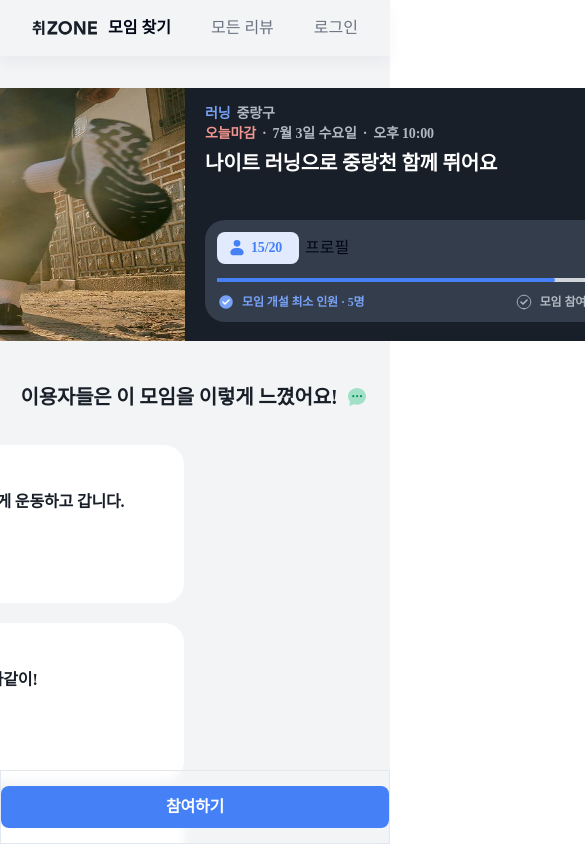
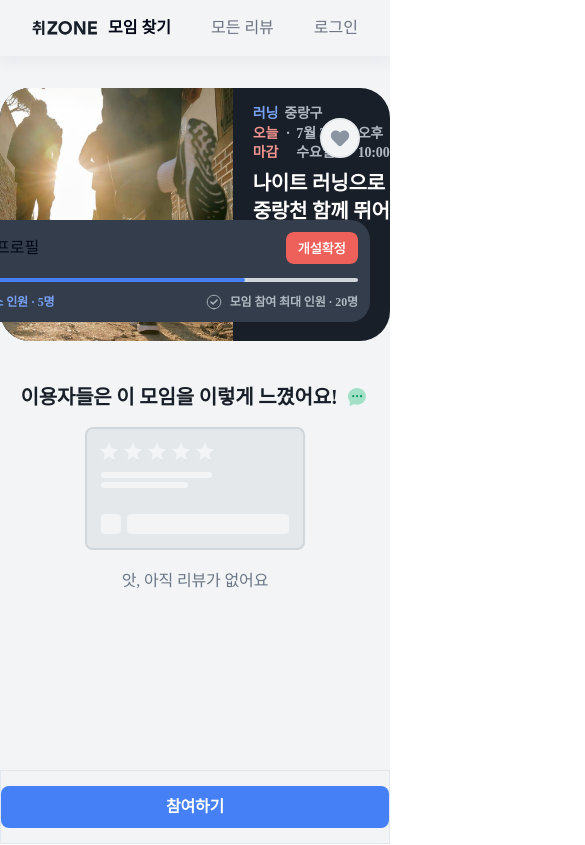
Before and after one commit to codeit-team2/FE, a Next.js app: page /detail in a window 390 px wide. Shown: the top 845 px of the page, 585 px wide, since content can reach past the window. Built offline with nearby package versions, Linux system fonts and the light colour scheme; a web font is replaced by a local one.

Commit message:
chore : 코드 리팩토링 및 반응형

```diff
--- a/src/components/Detail/TitleCard/index.tsx
+++ b/src/components/Detail/TitleCard/index.tsx
@@ -1,16 +1,19 @@
 import Bookmark from '@/components/common/Bookmark';
 import Image from 'next/image';
 import React from 'react';
+import InfoBadge from '../InfoBadge';
 
 export default function TitleCard({ data }: any) {
-  const progressPercentage = (data.member / 20) * 100;
-  const minReached = data.member >= 5;
-  const maxReached = data.member >= 20;
-
   return (
-    <div className="relative flex h-253 w-[1010px] gap-20 rounded-lg bg-neutral-900">
+    <>
+      <div className="relative flex h-253 w-full min-w-336 max-w-[1010px] gap-20 rounded-lg bg-neutral-900">
         <div className="relative h-253 w-495">
-        <Image src={data.imageUrl} alt={data.title} fill className="rounded-bl-lg rounded-tl-lg" />
+          <Image
+            src={data.imageUrl}
+            alt={data.title}
+            fill
+            className="rounded-bl-lg rounded-tl-lg"
+          />
         </div>
         <div className="relative">
           <div className="mt-16 flex flex-col gap-6 text-body-2Sb text-neutral-300">
@@ -27,59 +30,11 @@ export default function TitleCard({ data }: any) {
             <div className="text-heading-2Sb text-white">{data.title}</div>
           </div>
         </div>
-      <div className="absolute bottom-19 right-20 flex h-102 w-475 flex-col rounded-md bg-neutral-700 p-12">
-        <div className="flex items-center justify-between">
-          <div className="flex items-center justify-center gap-6">
-            <div className="flex h-32 w-82 items-center gap-2 rounded-sm bg-primary-50 px-8 py-4">
-              <div className="relative h-24 w-24">
-                <Image src={'/icons/person.svg'} alt="ic-person" fill />
-              </div>
-              <div className="text-body-2Sb text-primary-300">{data.member}/20</div>
-            </div>
-            <div>프로필</div>
-          </div>
-          {data.confirmed && (
-            <div className="relative h-32 w-72">
-              <Image src={'/icons/개설확정뱃지.svg'} alt="개설확정뱃지" fill />
-            </div>
-          )}
-        </div>
-        <div>
-          <div className="relative mb-11 mt-14 h-4 w-451 rounded-full bg-neutral-200">
-            <div
-              className="absolute h-4 rounded-full bg-primary-300"
-              style={{ width: `${progressPercentage}%` }}
-            />
-          </div>
-        </div>
-        <div className="flex items-center justify-between text-body-3Sb text-neutral-300">
-          <div
-            className={`flex items-center justify-center gap-7 ${minReached ? 'text-primary-200' : ''}`}
-          >
-            <Image
-              src={minReached ? '/icons/check-on.svg' : '/icons/check-off.svg'}
-              alt="check"
-              width={18}
-              height={18}
-            />
-            모임 개설 최소 인원 · 5명
-          </div>
-          <div
-            className={`flex items-center justify-center gap-7 ${maxReached ? 'text-primary-200' : ''}`}
-          >
-            <Image
-              src={maxReached ? '/icons/check-on.svg' : '/icons/check-off.svg'}
-              alt="check"
-              width={18}
-              height={18}
-            />
-            모임 참여 최대 인원 · 20명
-          </div>
-        </div>
-      </div>
+        <InfoBadge data={data} />
         <div className="absolute right-30 top-30">
           <Bookmark />
         </div>
       </div>
+    </>
   );
 }
--- a/src/components/common/Bookmark/index.tsx
+++ b/src/components/common/Bookmark/index.tsx
@@ -9,7 +9,7 @@ export default function Bookmark() {
   };
 
   return (
-    <button type="button" className="relative h-48 w-48" onClick={handleClick}>
+    <button type="button" className="relative h-40 w-40 lg:h-48 lg:w-48" onClick={handleClick}>
       <Image
         src={isBookmarked ? '/icons/heart-type-on.svg' : '/icons/heart-type-off.svg'}
         alt="찜 버튼"
--- a/src/pages/detail/index.tsx
+++ b/src/pages/detail/index.tsx
@@ -6,11 +6,9 @@ import reviewData from '@/components/Detail/reviewData.json';
 import Image from 'next/image';
 import FloatingBar from '@/components/Detail/FloatingBar';
 import ReviewCard from '@/components/Detail/ReviewCard';
-import LoginRequired from '@/components/common/Modal/LoginRequired';
 
 export default function Detail() {
-  const isReview = true;
-
+  const isReview = false;
 
   return (
     <>
@@ -19,14 +17,14 @@ export default function Detail() {
         className="mx-auto flex min-h-screen w-full flex-col items-center bg-neutral-50"
       >
         <GNB />
-        <div className="flex flex-col items-center pt-32">
+        <div className="flex w-full flex-col items-center pt-32">
           <TitleCard data={mockData[0]} />
           <div className="mt-42 flex items-center gap-8 text-heading-2Sb text-neutral-900">
             이용자들은 이 모임을 이렇게 느꼈어요!
             <Image src={'/icons/messageicon.svg'} alt="messageicon" width={24} height={24} />
           </div>
           {isReview ? (
-            <div className="mx-auto mt-34 grid w-full max-w-[1010px] grid-cols-1 gap-20 md:grid-cols-2">
+            <div className="mx-auto mt-34 grid w-full max-w-[1010px] grid-cols-1 gap-20 lg:grid-cols-2">
               {reviewData.map((data, index) => (
                 <ReviewCard key={index} data={data} />
               ))}
@@ -34,8 +32,22 @@ export default function Detail() {
           ) : (
             <div className="flex flex-col items-center gap-20 pt-16">
               <div className="flex gap-12">
-                <Image src={'/images/none-review.png'} alt="none-review" width={220} height={123} />
-                <Image src={'/images/none-review.png'} alt="none-review" width={220} height={123} />
+                <div className="w-full md:w-auto">
+                  <Image
+                    src={'/images/none-review.png'}
+                    alt="none-review"
+                    width={220}
+                    height={123}
+                  />
+                </div>
+                <div className="hidden w-full md:block md:w-auto">
+                  <Image
+                    src={'/images/none-review.png'}
+                    alt="none-review"
+                    width={220}
+                    height={123}
+                  />
+                </div>
               </div>
               <p className="text-body-1M text-neutral-500">앗, 아직 리뷰가 없어요</p>
             </div>
--- a/tailwind.config.ts
+++ b/tailwind.config.ts
@@ -16,6 +16,10 @@ const config = {
     './src/**/*.{ts,tsx}',
   ],
   prefix: '',
+  screens: {
+    md: { max: '1023px' },
+    sm: { max: '767px' },
+  },
   theme: {
     container: {
       center: true,
```
Lines whose indentation alone changed are shown as unchanged.
